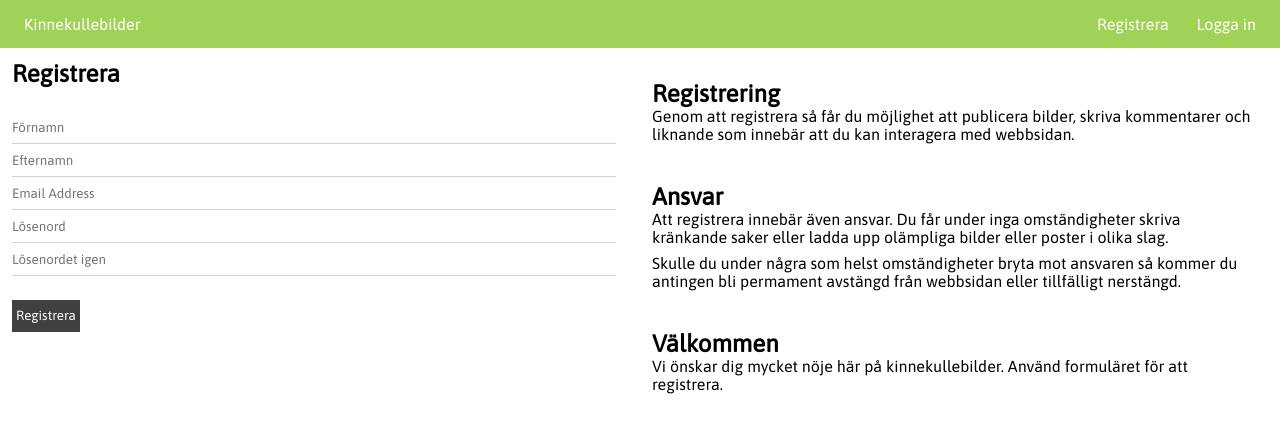
After one commit to sebbekarlsson/kinnekullebilder, a Flask app: page /register in a window 1280 px wide. The commit adds this page. Shown: the top 433 px of the page. Run offline with Flask 2, Linux system fonts and the light colour scheme; parts of the project's set-up code (start-up, migrations or seed data) failed here and were passed over; some libraries are stand-ins or nearby versions.

Commit message:
registration

```diff
--- /dev/null
+++ b/flaskr/forms.py
@@ -0,0 +1,14 @@
+from wtforms import BooleanField, StringField, PasswordField, validators, SubmitField
+from flask_wtf import Form
+
+
+class Register_form(Form):
+    first_name = StringField('Förnamn', [validators.Length(min=2, max=25)])
+    last_name = StringField('Efternamn', [validators.Length(min=2, max=25)])
+    email = StringField('Email Address', [validators.Length(min=6, max=35)])
+    password = PasswordField('Lösenord', [
+        validators.Required(),
+        validators.EqualTo('password_confirm', message='Lösenorden måste matcha')
+    ])
+    password_confirm = PasswordField('Lösenordet igen')
+    submit = SubmitField('Registrera')
--- a/flaskr/run.py
+++ b/flaskr/run.py
@@ -1,15 +1,18 @@
 from flask import Flask
 
 from flaskr.config import config
-
 from flaskr.views.index import index
+from flaskr.views.register import register
+from flaskr.models import initialize_database
 
 
 app = Flask(__name__)
 app.register_blueprint(index)
+app.register_blueprint(register)
 
 def run():
+    initialize_database()
     app.run(
         debug=config['flaskr']['debug'],
-        host=config['flaskr']['host']
+        host=config['flaskr']['host'],
     )
--- a/flaskr/static/style/style.css
+++ b/flaskr/static/style/style.css
@@ -15,10 +15,12 @@
     .nav-bar ul .nav-btn, .nav-bar li .nav-btn {
       font-size: 100%;
       text-decoration: none;
-      color: white; }
+      color: white;
+      transition: .3s; }
       .nav-bar ul .nav-btn:hover, .nav-bar li .nav-btn:hover {
         cursor: pointer;
-        color: #404040; }
+        color: #404040;
+        transition: .3s; }
 
 .left {
   float: left; }
@@ -26,4 +28,49 @@
 .right {
   float: right; }
 
+.form {
+  width: 100%; }
+  .form section {
+    padding: 12px; }
+  .form input[type='text'], .form input[type='email'], .form input[type='password'] {
+    height: 32px;
+    background-color: transparent;
+    outline: none;
+    border-left: none;
+    border-right: none;
+    border-top: none;
+    border-bottom-style: solid;
+    border-bottom-width: 1px;
+    border-bottom-color: lightgray;
+    width: 100%; }
+  .form input[type='submit'] {
+    height: 32px;
+    line-height: 32px;
+    background-color: #404040;
+    color: white;
+    outline: none;
+    border: none;
+    padding-left: 4px;
+    padding-right: 4px;
+    transition: .3s; }
+    .form input[type='submit']:hover {
+      cursor: pointer;
+      background-color: #a0d257;
+      transition: .3s; }
+
+.text {
+  width: 100%;
+  padding: 12px; }
+  .text section {
+    padding: 12px; }
+    .text section p {
+      margin-bottom: 8px; }
+
+.view_split {
+  display: -webkit-box;
+  display: -moz-box;
+  display: -ms-flexbox;
+  display: flex;
+  flex-direction: row; }
+
 /*# sourceMappingURL=style.css.map */
--- a/flaskr/static/style/style.scss
+++ b/flaskr/static/style/style.scss
@@ -23,10 +23,12 @@ $black: #404040;
             font-size: 100%;
             text-decoration: none;
             color: white;
+            transition: .3s;
 
             &:hover {
                 cursor: pointer;
                 color: $black;
+                transition: .3s;
             }
         }
     }
@@ -39,3 +41,63 @@ $black: #404040;
 .right {
     float: right;
 }
+
+.form {
+    width: 100%;
+
+    section {
+        padding: 12px;
+    }
+
+    input[type='text'], input[type='email'], input[type='password'] {
+        height: 32px;
+        background-color: transparent;
+        outline: none;
+        border-left: none;
+        border-right: none;
+        border-top: none;
+        border-bottom-style: solid;
+        border-bottom-width: 1px;
+        border-bottom-color: lightgray;
+        width: 100%;
+    }
+
+    input[type='submit'] {
+        height: 32px;
+        line-height: 32px;
+        background-color: $black;
+        color: white;
+        outline: none;
+        border: none;
+        padding-left: 4px;
+        padding-right: 4px;
+        transition: .3s;
+
+        &:hover {
+            cursor: pointer;
+            background-color: $green;
+            transition: .3s;
+        }
+    }
+}
+
+.text {
+    width: 100%;
+    padding: 12px;
+
+    section {
+        padding: 12px;
+
+        p {
+            margin-bottom: 8px;
+        }
+    }
+}
+
+.view_split {
+    display: -webkit-box;
+    display: -moz-box;
+    display: -ms-flexbox;
+    display: flex;
+    flex-direction: row;
+}
--- /dev/null
+++ b/flaskr/templates/_formhelpers.html
@@ -0,0 +1,12 @@
+{% macro render_field(field) %}
+  <dt>
+  <dd>{{ field(placeholder=field.label.text)|safe }}
+  {% if field.errors %}
+    <ul class=errors>
+    {% for error in field.errors %}
+      <li>{{ error }}</li>
+    {% endfor %}
+    </ul>
+  {% endif %}
+  </dd>
+{% endmacro %}
--- a/flaskr/templates/layout.html
+++ b/flaskr/templates/layout.html
@@ -11,7 +11,7 @@
                 <li><a class='nav-btn' href='/'><span>Kinnekullebilder</span></a></li>
             </ul>
             <ul class='right'>
-                <li><a class='nav-btn'><span>Registrera</span></a></li>
+                <li><a class='nav-btn' href='/register'><span>Registrera</span></a></li>
                 <li><a class='nav-btn'><span>Logga in</span></a></li>
             </ul>
         </nav>
--- /dev/null
+++ b/flaskr/templates/register.html
@@ -0,0 +1,58 @@
+{% extends 'layout.html' %}
+{% from "_formhelpers.html" import render_field %}
+
+
+{% block content %}
+    <div class='view_split'>
+        <form class='form' method='POST'>
+            <section>
+                <h2>Registrera</h2>
+            </section>
+            <section>
+                {{form.hidden_tag()}}
+                {{ render_field(form.first_name) }}
+                {{ render_field(form.last_name) }}
+                {{ render_field(form.email) }}
+                {{ render_field(form.password) }}
+                {{ render_field(form.password_confirm) }}
+            </section>
+            {% if msg is not none %}
+                <section>
+                    {{ msg | safe }}
+                </section>
+            {% endif %}
+            <section>
+                {{ render_field(form.submit) }}
+            </section>
+        </form>
+        <div class='text'>
+            <section>
+                <p>
+                    <h2>Registrering</h2>
+                    Genom att registrera så får du möjlighet att publicera bilder, skriva kommentarer och liknande
+                    som innebär att du kan interagera med webbsidan.
+                </p>
+            </section>
+            <section>
+                <p>
+                    <h2>Ansvar</h2>
+                    Att registrera innebär även ansvar.
+                    Du får under inga omständigheter skriva kränkande saker eller ladda upp olämpliga bilder eller poster i olika slag.
+                </p>
+                <p>
+                    Skulle du under några som helst omständigheter bryta mot ansvaren så kommer du antingen bli permament avstängd från webbsidan
+                    eller tillfälligt nerstängd.
+                </p>
+            </section>
+            <section>
+                <p>
+                    <h2>Välkommen</h2>
+                    <p>
+                        Vi önskar dig mycket nöje här på kinnekullebilder.
+                        Använd formuläret för att registrera.
+                    </p>
+                </p>
+            </section>
+        </form>
+    </div>
+{% endblock %}
--- /dev/null
+++ b/flaskr/views/register.py
@@ -0,0 +1,28 @@
+from flask import Blueprint, render_template, abort, request
+from flaskr.forms import Register_form
+from flaskr.models import sess, User
+
+
+register = Blueprint('register', __name__,
+                        template_folder='templates')
+
+@register.route('/register', methods=['POST', 'GET'])
+def _register():
+    form = Register_form(request.form, csrf_enabled=False)
+
+    msg = None
+
+    if form.validate_on_submit():
+        user = User(
+            email=form.email.data,
+            first_name=form.first_name.data,
+            last_name=form.last_name.data,
+            password=form.password.data
+        )
+
+        sess.add(user)
+        sess.commit()
+
+        msg='Välkommen, <a href="/login">logga in</a>'
+
+    return render_template('register.html', form=form, msg=msg)
```
Also changed, not shown: flaskr/models.py (added, +35 -0 lines), 2 other files.
